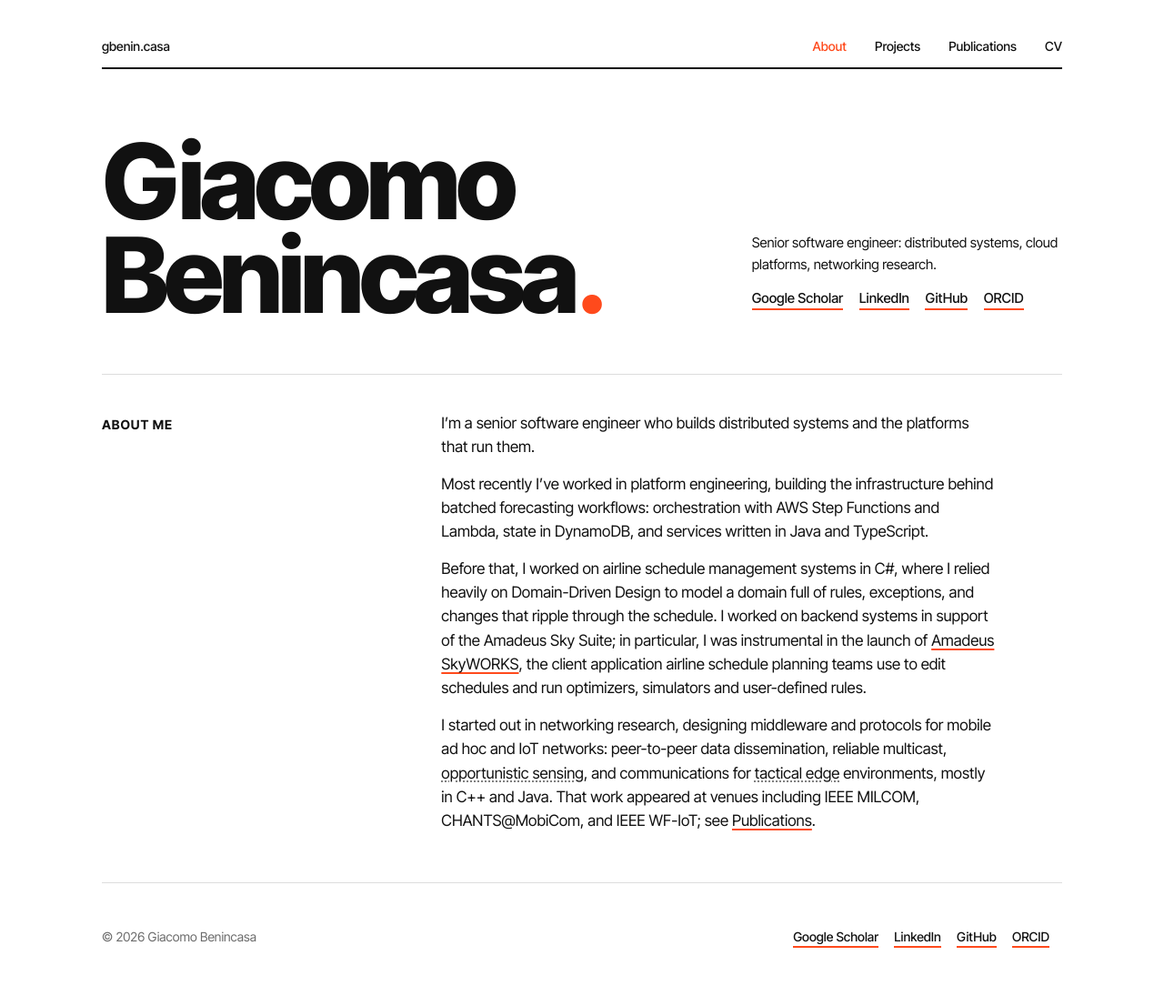
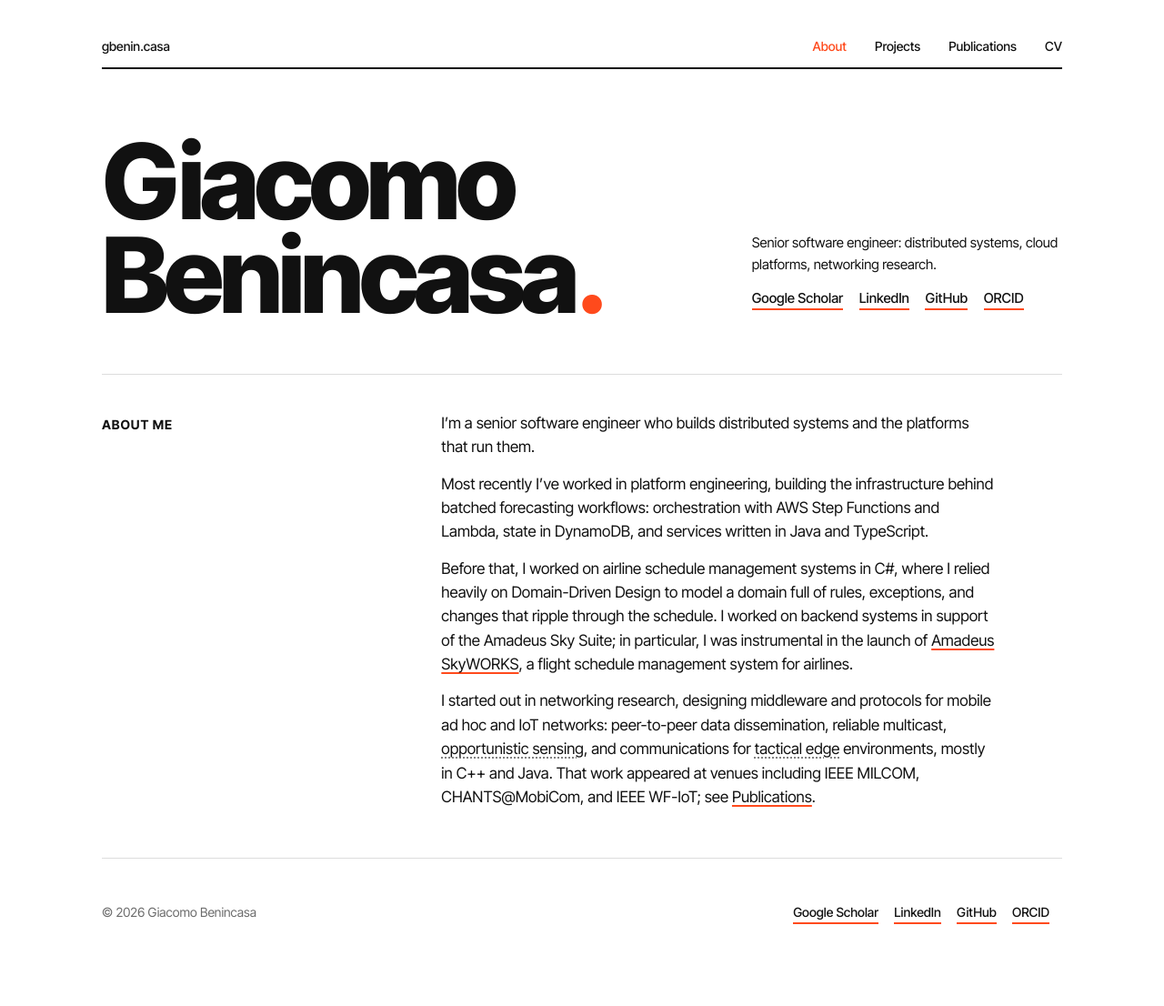
Before and after one commit to giacobenin/giacobenin.github.io, a Jekyll site: the page built from _pages/about.md, in a window 1280 px wide. Shown: the whole page at 91% size. Built offline with Jekyll 4.4.1, drawn with Linux system fonts in a browser that asks for light colours; after the commit the page ends 1080 px from its top, so only the background shows below that.

Commit message:
About: shorten the SkyWORKS gloss
Co-Authored-By: Claude Opus 5.5 <noreply@anthropic.com>

```diff
--- a/_pages/about.md
+++ b/_pages/about.md
@@ -16,9 +16,8 @@ Before that, I worked on airline schedule management systems in {% include conce
 heavily on {% include concept.html name="Domain-Driven Design" standalone=true %} to model a domain full of rules, exceptions, and
 changes that ripple through the schedule. I worked on backend systems in support of
 the {% include concept.html name="Amadeus Sky Suite" standalone=true %}; in particular, I was instrumental in the launch of
-{% include concept.html name="Amadeus SkyWORKS" link=true standalone=true %}, the client application
-airline schedule planning teams use to edit schedules and run optimizers, simulators and
-user-defined rules.
+{% include concept.html name="Amadeus SkyWORKS" link=true standalone=true %}, a flight schedule
+management system for airlines.
 
 I started out in networking research, designing {% include concept.html name="middleware" standalone=true %} and protocols for
 {% include concept.html name="mobile ad hoc network" text="mobile ad hoc" standalone=true %} and {% include concept.html name="Internet of Things" text="IoT" standalone=true %} networks: {% include concept.html name="peer-to-peer" standalone=true %} data dissemination, {% include concept.html name="reliable multicast" standalone=true %},
```
